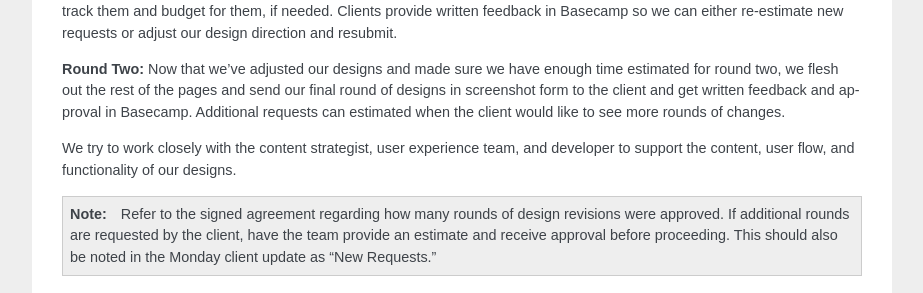
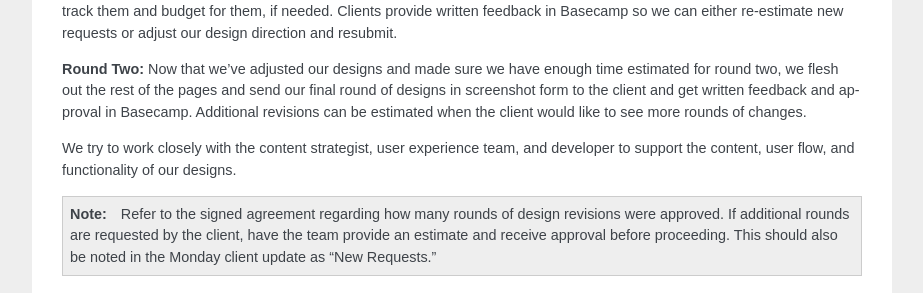
Before and after one commit to ngenworks/process.ngenworks.com, a Sphinx documentation site: the page built from docs/source/design.rst, in a window 1280 px wide and 900 px high, scrolled down 5542 px. Shown: the part 199-492 px from the top of the window, without its empty margins (198-1121 px from the left). Built offline with Sphinx 7.4.7, drawn with Linux system fonts in a browser that asks for light colours; pages that are not in the unit, such as notebooks, are missing from menus.

Commit message:
Update design.rst

```diff
--- a/docs/source/design.rst
+++ b/docs/source/design.rst
@@ -186,7 +186,7 @@ Show It Off
 
 Ask clients to provide feedback based on what is and what’s not working with the design. Gently guide them away from providing solutions for what’s not working; if they’ll clearly relay the issue, we’ll provide the solution. This improves the ability to act on the input and allows the client to respond pragmatically. Record any additional requests by the client so the team can track them and budget for them, if needed. Clients provide written feedback in Basecamp so we can either re-estimate new requests or adjust our design direction and resubmit.
 
-**Round Two:** Now that we've adjusted our designs and made sure we have enough time estimated for round two, we flesh out the rest of the pages and send our final round of designs in screenshot form to the client and get written feedback and approval in Basecamp. Additional requests can estimated when the client would like to see more rounds of changes.
+**Round Two:** Now that we've adjusted our designs and made sure we have enough time estimated for round two, we flesh out the rest of the pages and send our final round of designs in screenshot form to the client and get written feedback and approval in Basecamp. Additional revisions can be estimated when the client would like to see more rounds of changes.
 
 We try to work closely with the content strategist, user experience team, and developer to support the content, user flow, and functionality of our designs.
 
```
